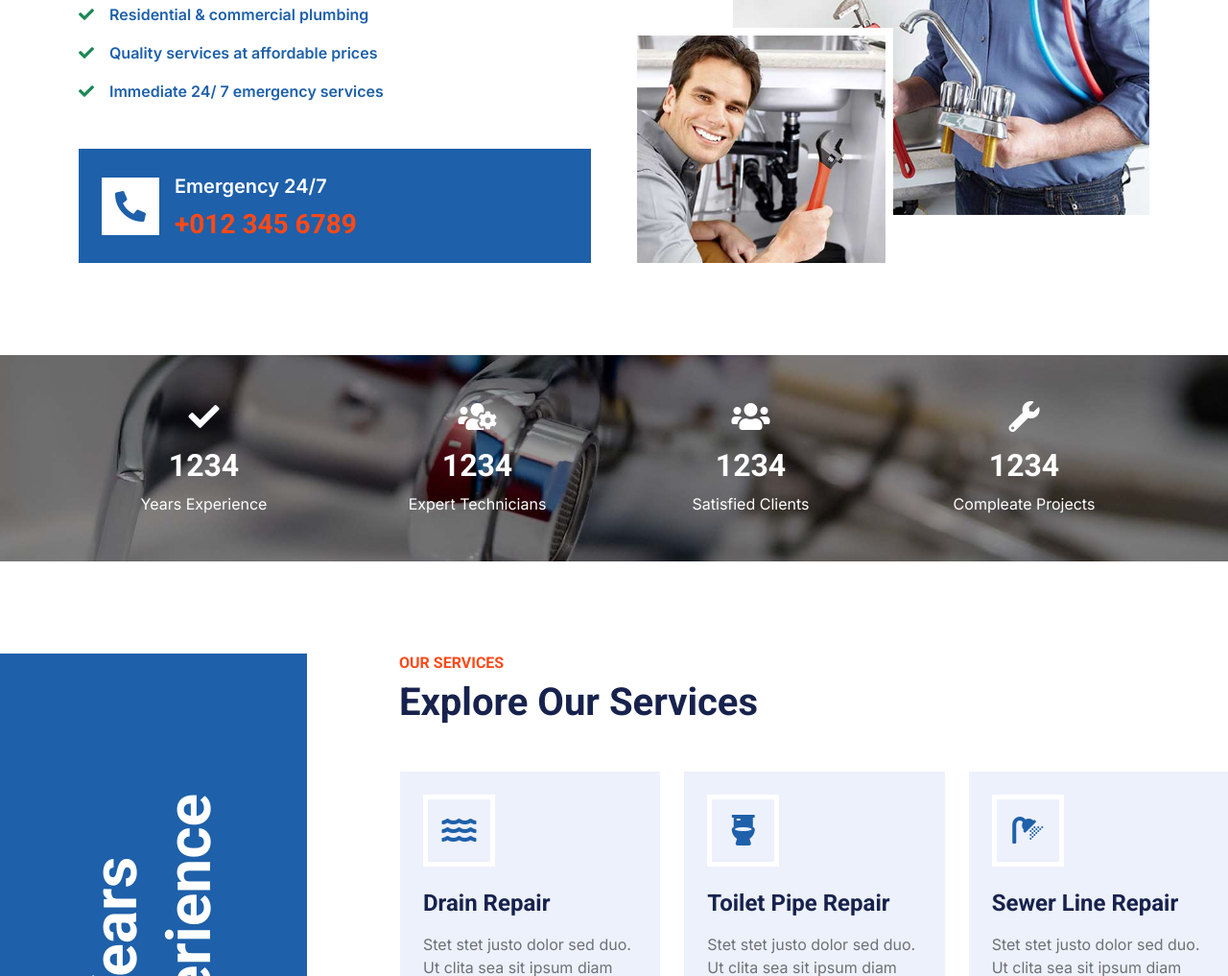
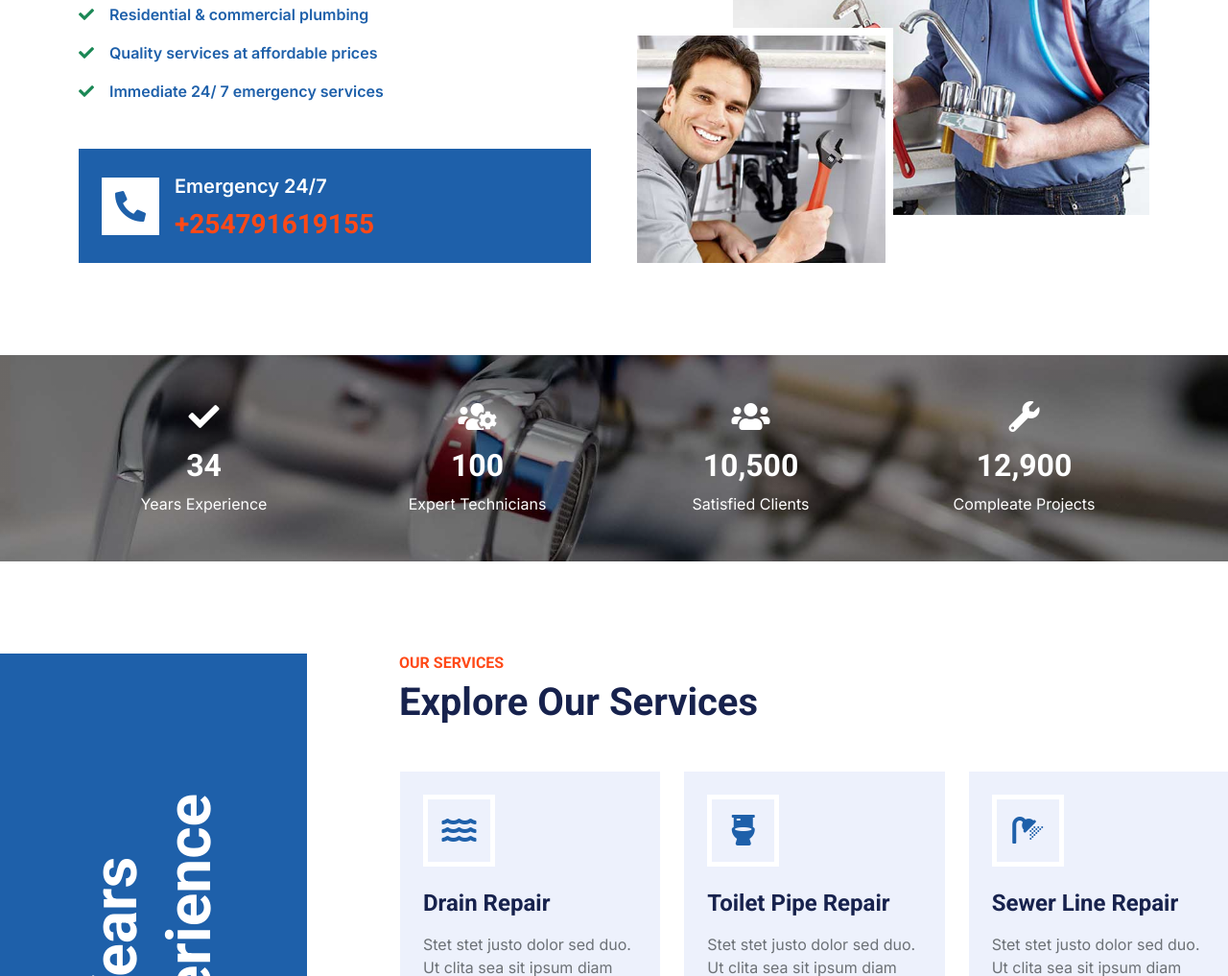
Before and after one commit to McOwino20/plumber-service-website-main, a plain HTML site: page index.html in a window 1280 px wide. Shown: the part 1611-2628 px from the top of the page at 96% size. Drawn offline with nearby package versions, Linux system fonts and the light colour scheme; animation ran at ten frames a second.

Commit message:
Update index.html

```diff
--- a/index.html
+++ b/index.html
@@ -205,7 +205,7 @@
                         </div>
                         <div class="ms-3">
                             <p class="fs-5 fw-medium mb-2 text-white">Emergency 24/7</p>
-                            <h3 class="m-0 text-secondary">+012 345 6789</h3>
+                            <h3 class="m-0 text-secondary">+254791619155</h3>
                         </div>
                     </div>
                 </div>
@@ -227,22 +227,22 @@
             <div class="row g-4">
                 <div class="col-md-6 col-lg-3 text-center wow fadeIn" data-wow-delay="0.1s">
                     <i class="fa fa-check fa-2x text-white mb-3"></i>
-                    <h2 class="text-white mb-2" data-toggle="counter-up">1234</h2>
+                    <h2 class="text-white mb-2" data-toggle="counter-up">34</h2>
                     <p class="text-white mb-0">Years Experience</p>
                 </div>
                 <div class="col-md-6 col-lg-3 text-center wow fadeIn" data-wow-delay="0.3s">
                     <i class="fa fa-users-cog fa-2x text-white mb-3"></i>
-                    <h2 class="text-white mb-2" data-toggle="counter-up">1234</h2>
+                    <h2 class="text-white mb-2" data-toggle="counter-up">100</h2>
                     <p class="text-white mb-0">Expert Technicians</p>
                 </div>
                 <div class="col-md-6 col-lg-3 text-center wow fadeIn" data-wow-delay="0.5s">
                     <i class="fa fa-users fa-2x text-white mb-3"></i>
-                    <h2 class="text-white mb-2" data-toggle="counter-up">1234</h2>
+                    <h2 class="text-white mb-2" data-toggle="counter-up">10,500</h2>
                     <p class="text-white mb-0">Satisfied Clients</p>
                 </div>
                 <div class="col-md-6 col-lg-3 text-center wow fadeIn" data-wow-delay="0.7s">
                     <i class="fa fa-wrench fa-2x text-white mb-3"></i>
-                    <h2 class="text-white mb-2" data-toggle="counter-up">1234</h2>
+                    <h2 class="text-white mb-2" data-toggle="counter-up">12,900</h2>
                     <p class="text-white mb-0">Compleate Projects</p>
                 </div>
             </div>
```
